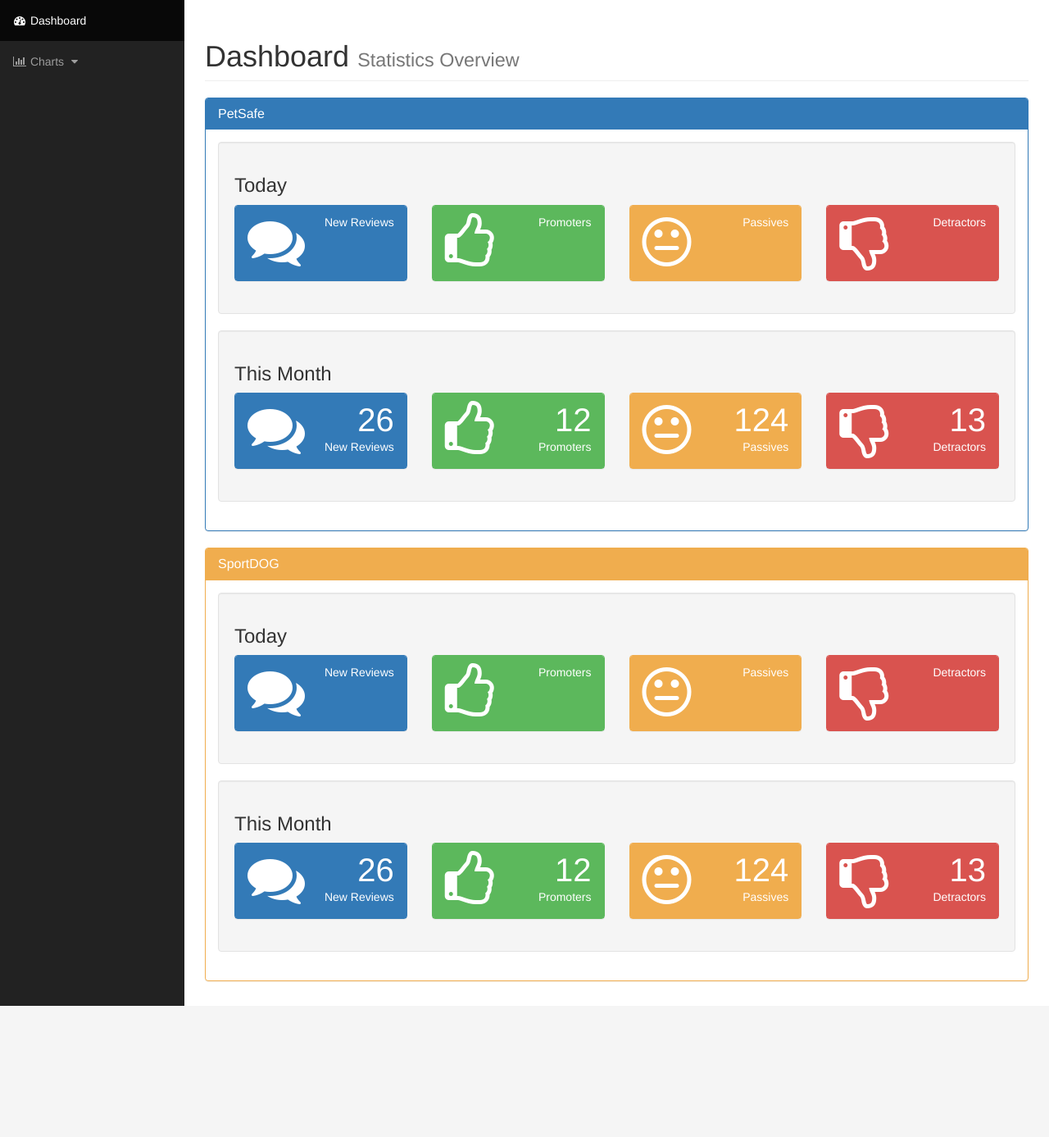
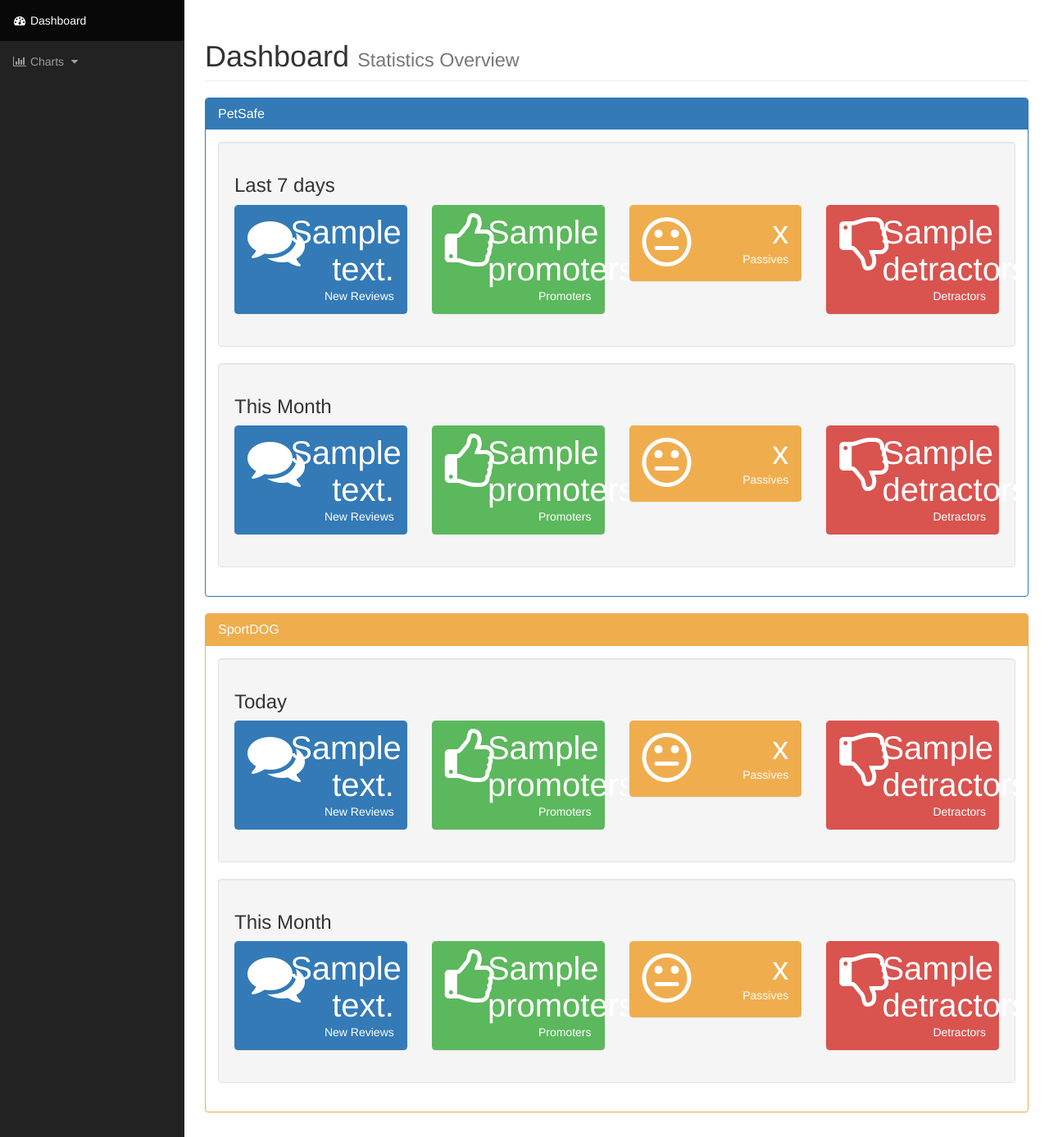
Before and after one commit to annafleming/flask-analytics, a Flask app: template analytics/templates/index.html in a window 1280 px wide. Shown: the part 51-1438 px from the top of the page at 82% size. Before the commit the page ends 1278 px from the top, so only its background shows below. Run offline with Flask 2, Linux system fonts and the light colour scheme; the template is opened without the code that fills it: most values are stand-ins (such as "Sample title", 1, 10 or a date in 2020); some libraries are stand-ins or nearby versions.

Commit message:
Add reviews summary count

```diff
--- a/analytics/templates/index.html
+++ b/analytics/templates/index.html
@@ -20,7 +20,7 @@
             </div>
             <div class="panel-body">
                 <div class="well">
-                    <h3>Today</h3>
+                    <h3>Last 7 days</h3>
                     <div class="row">
                         <div class="col-lg-3 col-md-6">
                             <div class="panel panel-primary">
@@ -30,7 +30,7 @@
                                             <i class="fa fa-comments fa-5x"></i>
                                         </div>
                                         <div class="col-xs-9 text-right">
-                                            <div class="huge">{{ petsafe['today']['reviews'] }}</div>
+                                            <div class="huge">{{ petsafe['week']['reviews'] }}</div>
                                             <div>New Reviews</div>
                                         </div>
                                     </div>
@@ -45,7 +45,7 @@
                                             <i class="fa fa-thumbs-o-up fa-5x"></i>
                                         </div>
                                         <div class="col-xs-9 text-right">
-                                            <div class="huge">{{ petsafe['today']['promoters'] }}</div>
+                                            <div class="huge">{{ petsafe['week']['promoters'] }}</div>
                                             <div>Promoters</div>
                                         </div>
                                     </div>
@@ -60,7 +60,7 @@
                                             <i class="fa fa-meh-o fa-5x"></i>
                                         </div>
                                         <div class="col-xs-9 text-right">
-                                            <div class="huge">{{ petsafe['today']['passives'] }}</div>
+                                            <div class="huge">{{ petsafe['week']['passives'] }}</div>
                                             <div>Passives</div>
                                         </div>
                                     </div>
@@ -75,7 +75,7 @@
                                             <i class="fa fa-thumbs-o-down fa-5x"></i>
                                         </div>
                                         <div class="col-xs-9 text-right">
-                                            <div class="huge">{{ petsafe['today']['detractors'] }}</div>
+                                            <div class="huge">{{ petsafe['week']['detractors'] }}</div>
                                             <div>Detractors</div>
                                         </div>
                                     </div>
@@ -95,7 +95,7 @@
                                             <i class="fa fa-comments fa-5x"></i>
                                         </div>
                                         <div class="col-xs-9 text-right">
-                                            <div class="huge">26</div>
+                                            <div class="huge">{{ petsafe['month']['reviews'] }}</div>
                                             <div>New Reviews</div>
                                         </div>
                                     </div>
@@ -110,7 +110,7 @@
                                             <i class="fa fa-thumbs-o-up fa-5x"></i>
                                         </div>
                                         <div class="col-xs-9 text-right">
-                                            <div class="huge">12</div>
+                                            <div class="huge">{{ petsafe['month']['promoters'] }}2</div>
                                             <div>Promoters</div>
                                         </div>
                                     </div>
@@ -125,7 +125,7 @@
                                             <i class="fa fa-meh-o fa-5x"></i>
                                         </div>
                                         <div class="col-xs-9 text-right">
-                                            <div class="huge">124</div>
+                                            <div class="huge">{{ petsafe['month']['passives'] }}</div>
                                             <div>Passives</div>
                                         </div>
                                     </div>
@@ -140,7 +140,7 @@
                                             <i class="fa fa-thumbs-o-down fa-5x"></i>
                                         </div>
                                         <div class="col-xs-9 text-right">
-                                            <div class="huge">13</div>
+                                            <div class="huge">{{ petsafe['month']['detractors'] }}</div>
                                             <div>Detractors</div>
                                         </div>
                                     </div>
@@ -172,7 +172,7 @@
                                             <i class="fa fa-comments fa-5x"></i>
                                         </div>
                                         <div class="col-xs-9 text-right">
-                                            <div class="huge">{{ sportdog['today']['reviews'] }}</div>
+                                            <div class="huge">{{ sportdog['week']['reviews'] }}</div>
                                             <div>New Reviews</div>
                                         </div>
                                     </div>
@@ -187,7 +187,7 @@
                                             <i class="fa fa-thumbs-o-up fa-5x"></i>
                                         </div>
                                         <div class="col-xs-9 text-right">
-                                            <div class="huge">{{ sportdog['today']['promoters'] }}</div>
+                                            <div class="huge">{{ sportdog['week']['promoters'] }}</div>
                                             <div>Promoters</div>
                                         </div>
                                     </div>
@@ -202,7 +202,7 @@
                                             <i class="fa fa-meh-o fa-5x"></i>
                                         </div>
                                         <div class="col-xs-9 text-right">
-                                            <div class="huge">{{ sportdog['today']['passives'] }}</div>
+                                            <div class="huge">{{ sportdog['week']['passives'] }}</div>
                                             <div>Passives</div>
                                         </div>
                                     </div>
@@ -217,7 +217,7 @@
                                             <i class="fa fa-thumbs-o-down fa-5x"></i>
                                         </div>
                                         <div class="col-xs-9 text-right">
-                                            <div class="huge">{{ sportdog['today']['detractors'] }}</div>
+                                            <div class="huge">{{ sportdog['week']['detractors'] }}</div>
                                             <div>Detractors</div>
                                         </div>
                                     </div>
@@ -237,7 +237,7 @@
                                             <i class="fa fa-comments fa-5x"></i>
                                         </div>
                                         <div class="col-xs-9 text-right">
-                                            <div class="huge">26</div>
+                                            <div class="huge">{{ sportdog['month']['reviews'] }}</div>
                                             <div>New Reviews</div>
                                         </div>
                                     </div>
@@ -252,7 +252,7 @@
                                             <i class="fa fa-thumbs-o-up fa-5x"></i>
                                         </div>
                                         <div class="col-xs-9 text-right">
-                                            <div class="huge">12</div>
+                                            <div class="huge">{{ sportdog['month']['promoters'] }}</div>
                                             <div>Promoters</div>
                                         </div>
                                     </div>
@@ -267,7 +267,7 @@
                                             <i class="fa fa-meh-o fa-5x"></i>
                                         </div>
                                         <div class="col-xs-9 text-right">
-                                            <div class="huge">124</div>
+                                            <div class="huge">{{ sportdog['month']['passives'] }}</div>
                                             <div>Passives</div>
                                         </div>
                                     </div>
@@ -282,7 +282,7 @@
                                             <i class="fa fa-thumbs-o-down fa-5x"></i>
                                         </div>
                                         <div class="col-xs-9 text-right">
-                                            <div class="huge">13</div>
+                                            <div class="huge">{{ sportdog['month']['detractors'] }}</div>
                                             <div>Detractors</div>
                                         </div>
                                     </div>
```
Also changed, not shown: analytics/models.py (+42 -9 lines).
